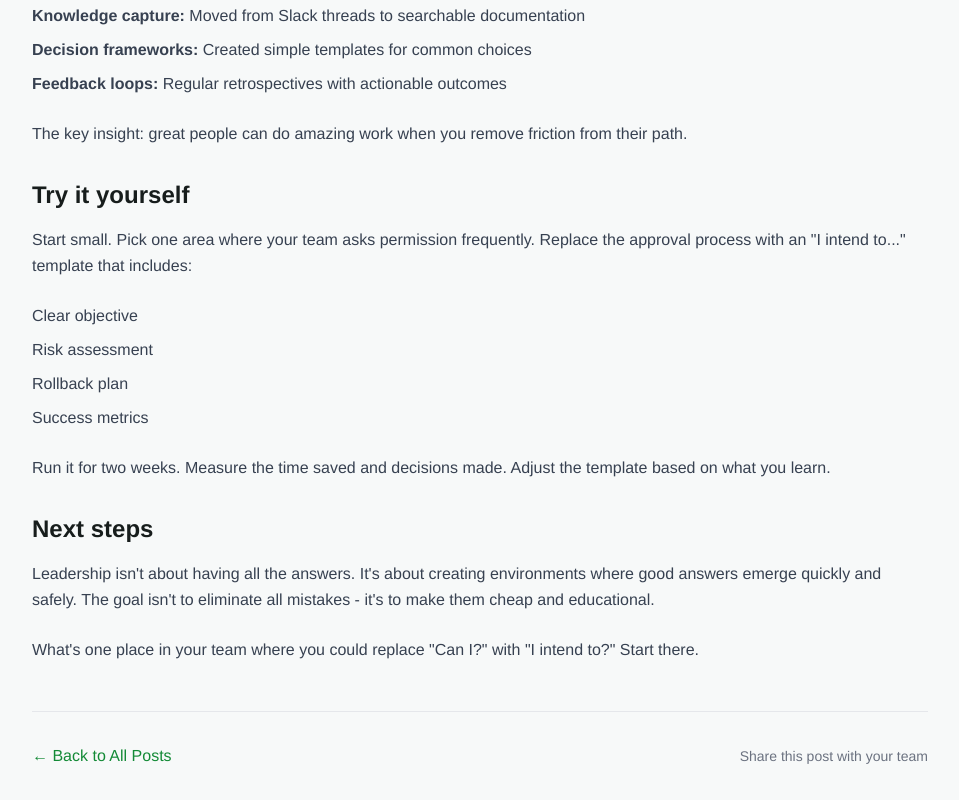
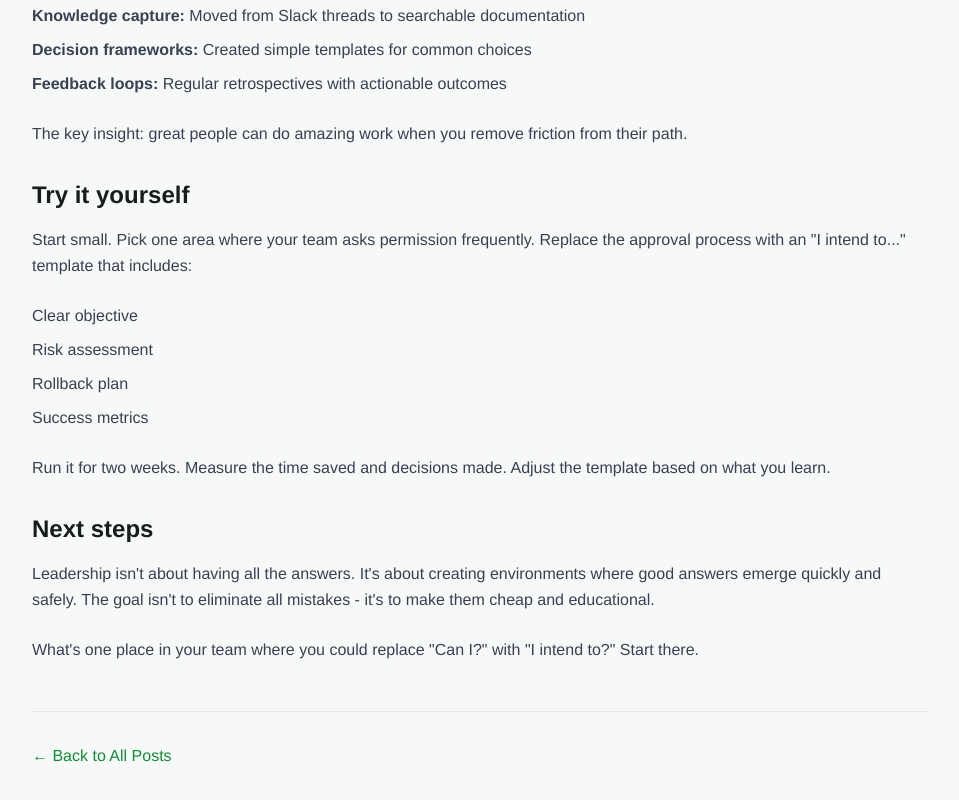
Before and after one commit to dc-larsen/davidlarsen.me, a Nuxt app: page /thoughts-on-leadership in a window 1280 px wide. Shown: the part 3732-4532 px from the top of the page, without its empty margins (160-1119 px from the left). Built offline with nearby package versions, Linux system fonts and the light colour scheme.

Commit message:
Remove non-functional share text from blog footer
Remove 'Share this post with your team' placeholder text that had no functionality.
Clean up blog page footer to only show the back navigation.

🤖 Generated with [Claude Code](https://claude.ai/code)

Co-Authored-By: Claude <noreply@anthropic.com>

```diff
--- a/pages/blog/thoughts-on-leadership.vue
+++ b/pages/blog/thoughts-on-leadership.vue
@@ -235,9 +235,6 @@
           ← Back to All Posts
         </NuxtLink>
 
-        <div class="text-sm text-gray-500">
-          Share this post with your team
-        </div>
       </div>
     </div>
   </article>
--- a/pages/thoughts-on-leadership.vue
+++ b/pages/thoughts-on-leadership.vue
@@ -235,9 +235,6 @@
           ← Back to All Posts
         </NuxtLink>
 
-        <div class="text-sm text-gray-500">
-          Share this post with your team
-        </div>
       </div>
     </div>
   </article>
```
